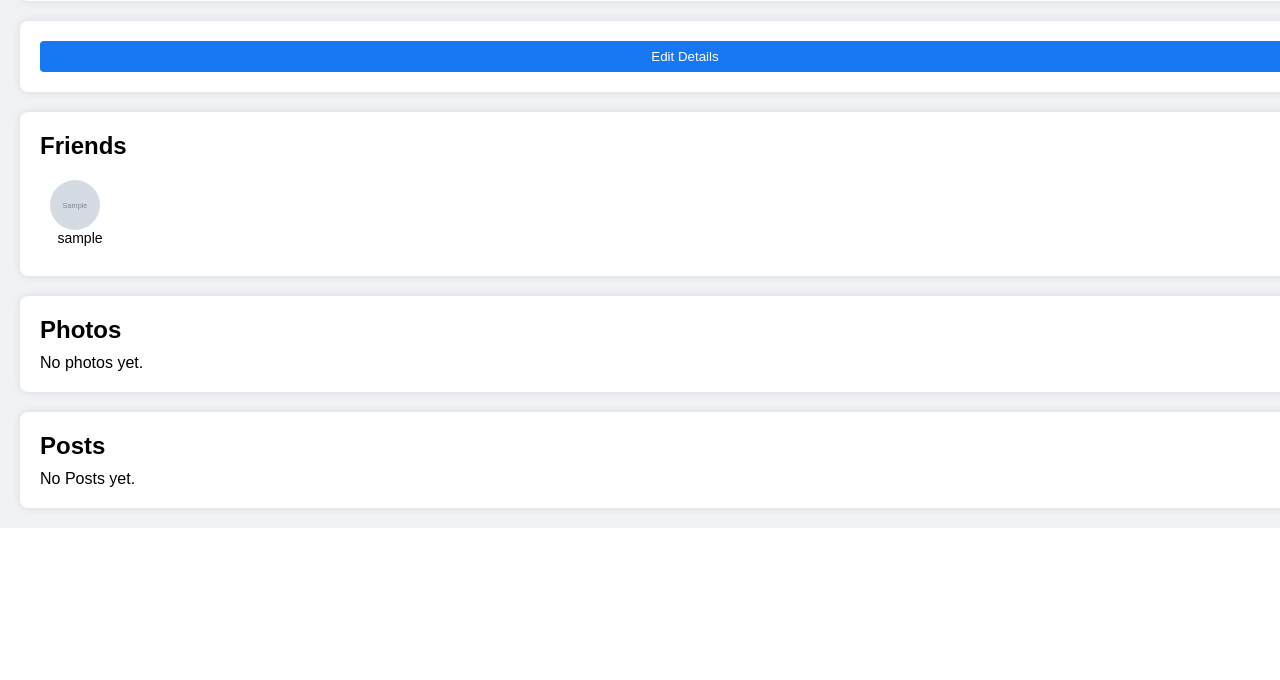
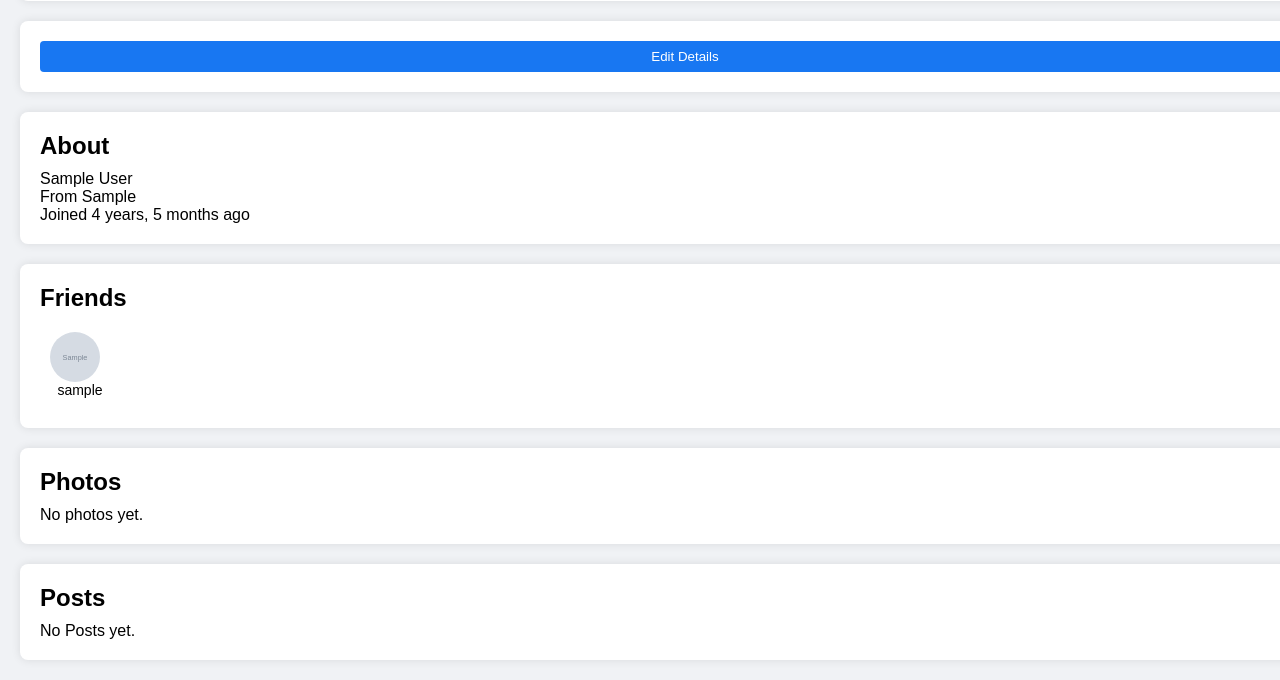
Before and after one commit to malithi19/Social-Network, a Django app: page /profile/1/ in a window 1280 px wide; the page is wider, and only the part inside the window is pictured. Shown: the part 585-1265 px from the top of that part. Before the commit the page ends 1113 px from the top of that part, so only its background shows below. Run offline with Django 5.2, Linux system fonts and the light colour scheme; tables that the repository leaves empty hold one stand-in row (values such as "Sample post"); grey boxes marked "Sample" are stand-in pictures.

Commit message:
about editted

```diff
--- a/social/Templates/other_profile.html
+++ b/social/Templates/other_profile.html
@@ -293,7 +293,11 @@
 
             <div class="profile-description" id="about-section">
                 <h2>About</h2>
-
+                <p><span>{{ user.first_name }} {{ user.last_name }}</span></p>
+                {% if user.profile.location %}
+                    <p>From <span>{{ user.profile.location }}</span></p>
+                {% endif %}
+                <p>Joined <span>{{ user.date_joined|timesince }} ago</span></p>
             </div>
 
             <div class="profile-content">
--- a/social/Templates/profile.html
+++ b/social/Templates/profile.html
@@ -356,6 +356,14 @@
                 <button onclick="showEditDetailsPopup()">Edit Details</button>
             </div>
             <div class="profile-content">
+                <div class="profile-section">
+                    <h2>About</h2>
+                    <p><span>{{ user.first_name }} {{ user.last_name }}</span></p>
+                    {% if user.profile.location %}
+                    <p>From <span>{{ user.profile.location }}</span></p>
+                    {% endif %}
+                <p>Joined <span>{{ user.date_joined|timesince }} ago</span></p>
+                </div>
                 <div class="profile-section friends" id="friends-section">
                     <h2>Friends</h2>
                     <div class="friends-list">
```
Also changed, not shown: media/post_images/51da92083051ae04d6bbe9bde91ff372.jpg (added).
